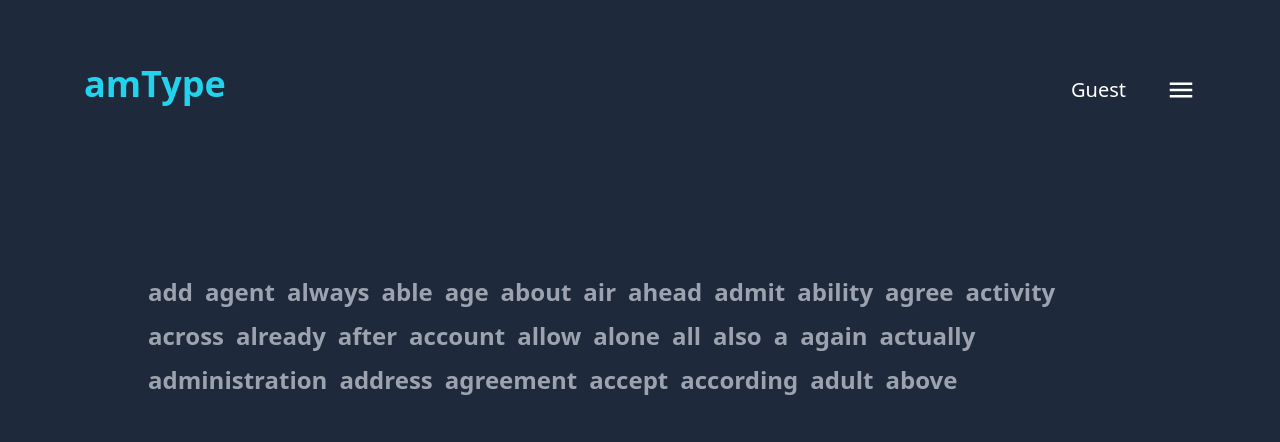
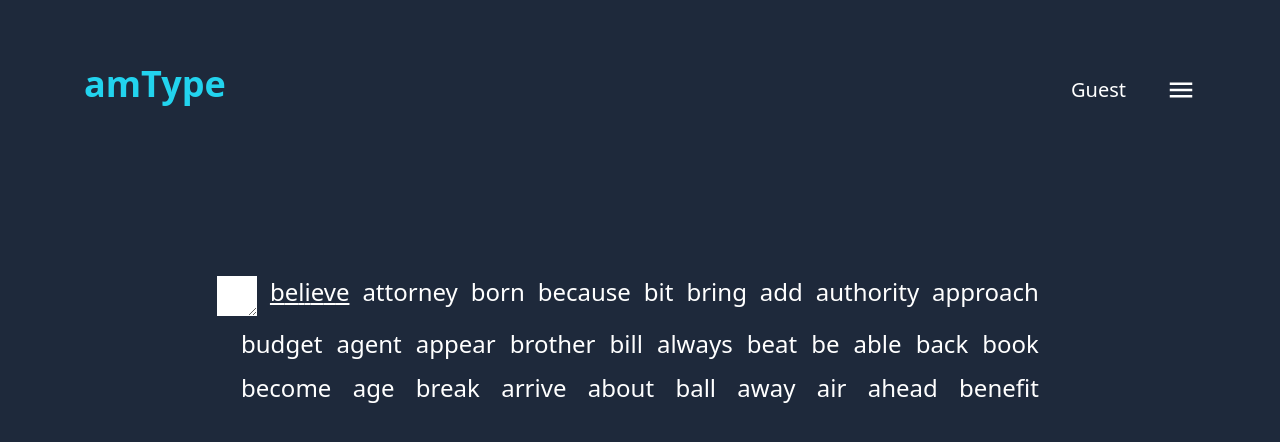
Before and after one commit to AitijhyaModak/MonkeyTypeClone, a React (Create React App) app in the folder client/: page / in a window 1280 px wide. Shown: the top 442 px of the page. Built offline with nearby package versions, Linux system fonts and the light colour scheme.

Commit message:
Implemented logic for typing

```diff
--- a/client/package.json
+++ b/client/package.json
@@ -3,6 +3,7 @@
   "version": "0.1.0",
   "private": true,
   "dependencies": {
+    "@reduxjs/toolkit": "^2.2.3",
     "@testing-library/jest-dom": "^5.17.0",
     "@testing-library/react": "^13.4.0",
     "@testing-library/user-event": "^13.5.0",
@@ -12,6 +13,7 @@
     "react": "^18.2.0",
     "react-dom": "^18.2.0",
     "react-icons": "^5.0.1",
+    "react-redux": "^9.1.0",
     "react-scripts": "5.0.1",
     "tailwindcss": "^3.4.3",
     "web-vitals": "^2.1.4"
--- a/client/src/App.js
+++ b/client/src/App.js
@@ -1,6 +1,9 @@
 import Nav from "./components/Navbar/Nav";
 import { words } from "./words/wordlist";
 import WordContainer from "./components/WordContainer/WordContainer";
+import { useSelector, useDispatch } from "react-redux";
+import { setWordsArray } from "./state/slice";
+import { useEffect } from "react";
 
 function helper(words) {
   const shuffled = words.sort(() => 0.5 - Math.random());
@@ -9,12 +12,17 @@ function helper(words) {
 }
 
 export default function App() {
+  const dispatch = useDispatch();
   const wordsArray = helper(words);
+
+  useEffect(() => {
+    dispatch(setWordsArray(wordsArray));
+  });
 
   return (
     <div className="min-h-screen bg-slate-800 p-5">
       <Nav></Nav>
-      <WordContainer wordsArray={wordsArray}></WordContainer>
+      <WordContainer></WordContainer>
     </div>
   );
 }
--- a/client/src/components/WordContainer/Word.js
+++ b/client/src/components/WordContainer/Word.js
@@ -1,13 +1,63 @@
-export default function Word({ word }) {
+import { useState } from "react";
+import styles from "./word.module.css";
+import { useSelector } from "react-redux";
+
+// function spreadLetters(letters,wrongIndex,correctIndex,activeIndex) {
+//   let arr=[];
+//   let index = Math.max(wrongIndex,correctIndex);
+//   for (let i=0;i<letters.size();i++) {
+//     if (i-1===index) arr.push({index === activeIndex ? <span className={styles.caret}>|</span> : null});
+//     arr.push(<span
+//       className={
+//         tempkey === wrongIndex && activeIndex === index
+//           ? styles.wrong
+//           : tempkey <= correctIndex && activeIndex === index
+//           ? styles.correct
+//           : null
+//       }
+//       key={tempkey++}
+//     >
+//       letters[i]
+//     </span>)
+//   }
+
+//   return arr;
+// }
+
+export default function Word({ index, correct }) {
+  const word = useSelector((state) => state.testReducer.wordsArray[index]);
+  const wrongIndex = useSelector((state) => state.testReducer.wrongTypedIndex);
+  const correctIndex = useSelector(
+    (state) => state.testReducer.correctTypedIndex
+  );
+  console.log(wrongIndex);
+  const activeIndex = useSelector(
+    (state) => state.testReducer.currentIndexTyping
+  );
   let letters = [];
-  for (let i of word) {
-    letters.push(i);
-  }
-  letters.push("");
+  let tempkey = 0;
+  for (let i of word) letters.push(i);
   return (
-    <div>
+    <div
+      className={`${correct ? styles.correct : styles.normal} ${
+        index === activeIndex ? styles.active : null
+      }`}
+      // className={index === activeIndex ? styles.active : null}
+    >
+      {/* {index === activeIndex ? <span className={styles.caret} styles={{marginLeft: ``}}>|</span> : null} */}
       {letters.map((i) => (
-        <letter>{i}</letter>
+        <span
+          className={
+            tempkey === wrongIndex && activeIndex === index
+              ? styles.wrong
+              : tempkey <= correctIndex && activeIndex === index
+              ? styles.correct
+              : null
+          }
+          key={tempkey++}
+        >
+          {i}
+        </span>
       ))}
     </div>
   );
--- a/client/src/components/WordContainer/WordContainer.js
+++ b/client/src/components/WordContainer/WordContainer.js
@@ -1,13 +1,83 @@
 import Word from "./Word";
+import { useSelector, useDispatch } from "react-redux";
+import {
+  incrementActiveIndex,
+  setWrongIndex,
+  setCorrectTypedIndex,
+} from "../../state/slice";
+import { useState, useEffect } from "react";
 
-export default function WordContainer({ wordsArray }) {
+function spreadWord(wordsArray, correctIndex) {
+  let arr = [];
+  for (let i = 0; i <= correctIndex; i++) {
+    arr.push(<Word key={i} index={i} correct={true}></Word>);
+  }
+  for (let i = correctIndex + 1; i < wordsArray.length; i++) {
+    arr.push(<Word key={i} index={i}></Word>);
+  }
+  return arr;
+}
+
+export default function WordContainer() {
+  const [isWrong, setIsWrong] = useState(false);
+  const [typed, setTyped] = useState("");
+  const activeWord = useSelector((state) => state.testReducer.currentWord);
+  console.log("Active word ", activeWord);
+  const testData = useSelector((state) => state.testReducer);
+  const correctIndex = useSelector(
+    (state) => state.testReducer.correctlyTypedTillIndex
+  );
+
+  let wordIndex = 0;
+  const dispatch = useDispatch();
+
+  useEffect(() => {
+    console.log(typed);
+    console.log("index tak type kia ", typed.length - 1);
+    if (!typed.length) {
+      dispatch(setCorrectTypedIndex(-1));
+      return;
+    }
+
+    setIsWrong(typed[typed.length - 1] !== activeWord[typed.length - 1]);
+
+    if (isWrong) {
+      dispatch(setWrongIndex(typed.length - 1));
+      return;
+      // } else if (
+      //   typed.length > activeWord.length &&
+      //   typed[typed.length - 1] !== " "
+      // )
+      // return;
+    } else if (typed[typed.length - 1] === " ") {
+      dispatch(incrementActiveIndex());
+      setTyped("");
+      setIsWrong(false);
+    } else {
+      dispatch(setCorrectTypedIndex(typed.length - 1));
+    }
+  }, [typed, dispatch, isWrong]);
+
+  function onTextAreaChange(e) {
+    if (isWrong && e.target.value.length < typed.length) {
+      setTyped(e.target.value);
+      setIsWrong(false);
+      dispatch(setWrongIndex(-1));
+    } else if (isWrong) setTyped(typed);
+    else setTyped(e.target.value);
+  }
+
   return (
-    <div className="p-32">
-      <div className="flex gap-3 flex-wrap text-2xl text-gray-400 font-semibold">
-        {wordsArray.map((word) => (
-          <Word word={word}></Word>
-        ))}
-      </div>
+    <div className="p-32 flex gap-3 w-[85%] justify-between  text-white text-2xl flex-wrap mx-auto">
+      <textarea
+        className="h-10 w-10 ml-[-1.5rem]"
+        value={typed}
+        onChange={onTextAreaChange}
+      ></textarea>
+      {/* {testData.wordsArray.map((word) => (
+        <Word key={wordIndex} index={wordIndex++}></Word>
+      ))} */}
+      {spreadWord(testData.wordsArray, correctIndex).map((item) => item)}
     </div>
   );
 }
--- /dev/null
+++ b/client/src/components/WordContainer/word.module.css
@@ -0,0 +1,38 @@
+.current {
+  text-decoration: underline;
+  text-decoration-color: wheat;
+}
+
+.current:focus {
+  outline: none;
+}
+
+.correct {
+  color: rgb(155, 214, 120);
+  font-weight: 500;
+}
+
+.wrong {
+  color: rgb(233, 92, 92);
+  font-weight: 500;
+}
+
+@keyframes blink {
+  0% {
+    opacity: 0;
+  }
+  100% {
+    opacity: 100;
+  }
+}
+
+.caret {
+  color: yellow;
+  animation-name: blink;
+  animation-duration: 0.6s;
+  animation-iteration-count: infinite;
+}
+
+.active {
+  text-decoration: underline;
+}
--- a/client/src/index.js
+++ b/client/src/index.js
@@ -2,6 +2,12 @@ import React from "react";
 import ReactDOM from "react-dom/client";
 import "./index.css";
 import App from "./App";
+import store from "./store";
+import { Provider } from "react-redux";
 
 const root = ReactDOM.createRoot(document.getElementById("root"));
-root.render(<App />);
+root.render(
+  <Provider store={store}>
+    <App />
+  </Provider>
+);
--- /dev/null
+++ b/client/src/state/slice.js
@@ -0,0 +1,45 @@
+import { createSlice } from "@reduxjs/toolkit";
+
+const testSlice = createSlice({
+  name: "test",
+  initialState: {
+    typed: "",
+    wordsArray: [],
+    currentIndexTyping: 0,
+    correctlyTypedTillIndex: -1,
+    wrongTypedIndex: -1,
+    correctTypedIndex: -1,
+    currentWord: "",
+  },
+  reducers: {
+    setWordsArray(state, action) {
+      state.wordsArray = action.payload;
+      state.currentWord = state.wordsArray[0];
+    },
+    incrementActiveIndex(state) {
+      state.currentIndexTyping++;
+      state.currentWord = state.wordsArray[state.currentIndexTyping];
+      state.correctlyTypedTillIndex++;
+      state.correctTypedIndex = -1;
+      state.wrongTypedIndex = -1;
+    },
+    changeCurrentIndexInWord(state) {
+      state.currentIndexInWord = state.currentTyped.length - 1;
+    },
+    setWrongIndex(state, action) {
+      state.wrongTypedIndex = action.payload;
+    },
+    setCorrectTypedIndex(state, action) {
+      state.correctTypedIndex = action.payload;
+    },
+  },
+});
+
+export const {
+  setWordsArray,
+  incrementActiveIndex,
+  changeCurrentIndexInWord,
+  setWrongIndex,
+  setCorrectTypedIndex,
+} = testSlice.actions;
+export default testSlice.reducer;
--- /dev/null
+++ b/client/src/store.js
@@ -0,0 +1,6 @@
+import { configureStore } from "@reduxjs/toolkit";
+import testReducer from "./state/slice.js";
+
+export default configureStore({
+  reducer: { testReducer },
+});
--- a/client/src/words/wordlist.js
+++ b/client/src/words/wordlist.js
@@ -38,4 +38,86 @@ export const words = [
   "also",
   "although",
   "always",
+  "american",
+  "among",
+  "amount",
+  "analysis",
+  "and",
+  "animal",
+  "another",
+  "answer",
+  "any",
+  "anyone",
+  "anything",
+  "appear",
+  "apply",
+  "approach",
+  "area",
+  "argue",
+  "arm",
+  "around",
+  "arrive",
+  "art",
+  "article",
+  "artist",
+  "as",
+  "ask",
+  "assume",
+  "at",
+  "attack",
+  "attorney",
+  "audience",
+  "author",
+  "authority",
+  "available",
+  "avoid",
+  "away",
+  "baby",
+  "back",
+  "bad",
+  "bag",
+  "ball",
+  "bank",
+  "bar",
+  "base",
+  "be",
+  "beat",
+  "beautiful",
+  "because",
+  "become",
+  "bed",
+  "before",
+  "begin",
+  "behavior",
+  "behind",
+  "believe",
+  "benefit",
+  "best",
+  "better",
+  "between",
+  "beyond",
+  "big",
+  "bill",
+  "billion",
+  "bit",
+  "black",
+  "blood",
+  "blue",
+  "board",
+  "body",
+  "book",
+  "born",
+  "both",
+  "box",
+  "boy",
+  "break",
+  "bring",
+  "brother",
+  "budget",
+  "build",
+  "building",
+  "business",
+  "but",
+  "buy",
+  "by",
 ];
```
Also changed, not shown: 1 other file (tests, documents, lock files or other folders).
